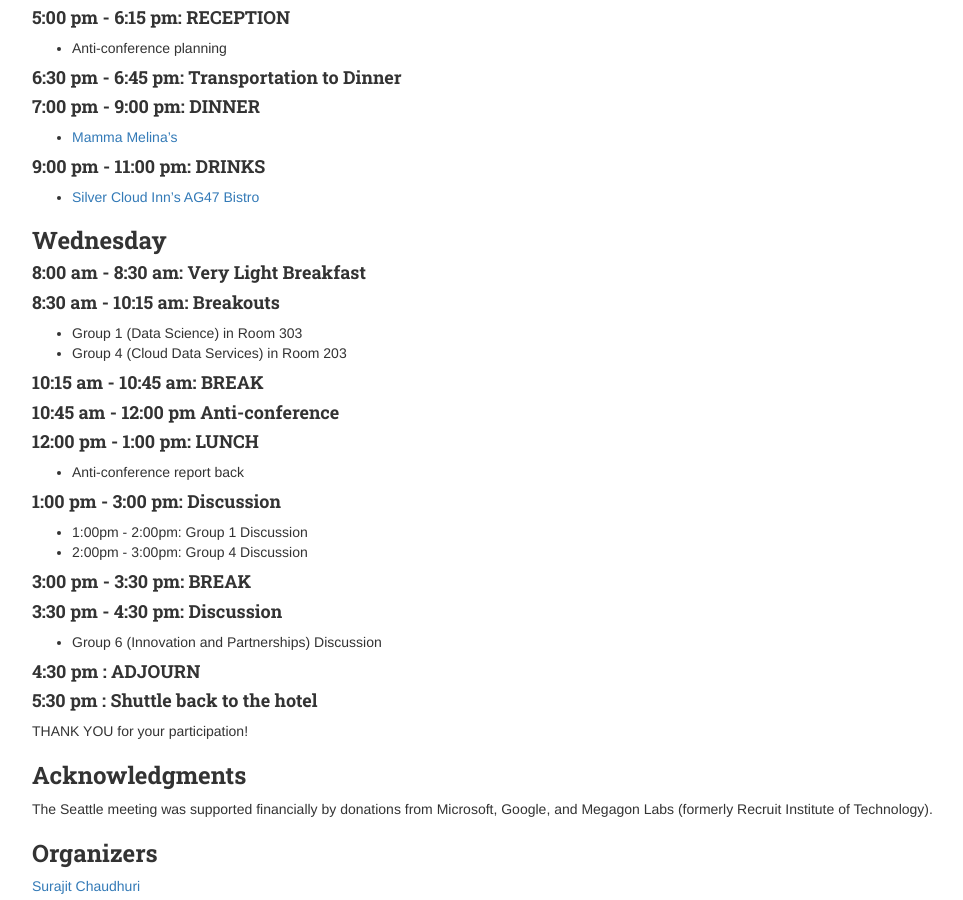
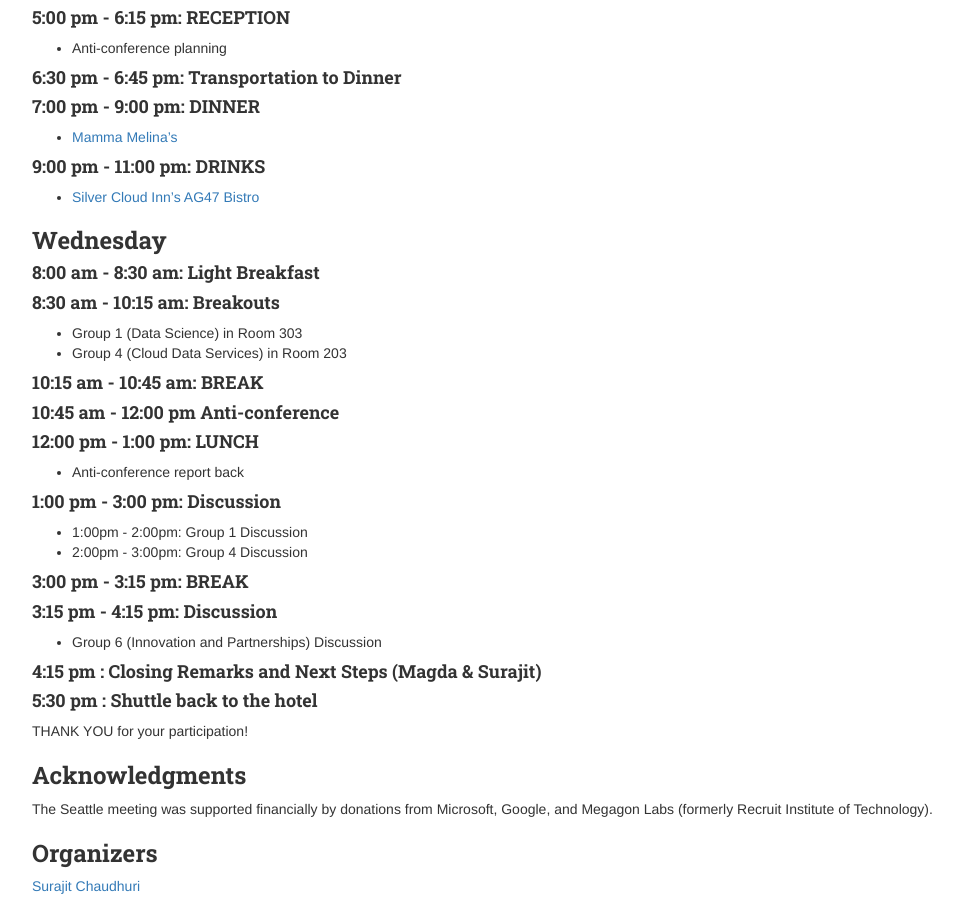
Before and after one commit to uwdb/website, a Jekyll site: the page built from events/other/2018/database_self_assessment_2018.markdown, in a window 1280 px wide and 900 px high, scrolled down 1629 px. Shown: the whole window, without its empty margins (123-1086 px from the left). Built offline with Jekyll 4.4.1, drawn with Linux system fonts in a browser that asks for light colours; nearby versions of some CDN libraries; some of the changed text lies outside the part shown.

Commit message:
Update database_self_assessment_2018.markdown

```diff
--- a/events/other/2018/database_self_assessment_2018.markdown
+++ b/events/other/2018/database_self_assessment_2018.markdown
@@ -54,7 +54,7 @@
 
 ### **Tuesday**
 
-#### 8:00 am - 8:30 am:  Very Light Breakfast
+#### 8:00 am - 8:30 am:  Light Breakfast
 
 #### 8:30 am - 10:15 am:  Invited Talks
 - 8:30am - 8:40am: Welcome Remarks (Magda and Surajit)
@@ -93,7 +93,7 @@
 
 ### **Wednesday**
 
-#### 8:00 am - 8:30 am:  Very Light Breakfast
+#### 8:00 am - 8:30 am:  Light Breakfast
 
 #### 8:30 am - 10:15 am: Breakouts
 - Group 1 (Data Science) in Room 303
@@ -110,12 +110,12 @@
 - 1:00pm - 2:00pm: Group 1 Discussion
 - 2:00pm - 3:00pm: Group 4 Discussion
 
-#### 3:00 pm - 3:30 pm: BREAK
+#### 3:00 pm - 3:15 pm: BREAK
 
-#### 3:30 pm - 4:30 pm: Discussion
+#### 3:15 pm - 4:15 pm: Discussion
 - Group 6 (Innovation and Partnerships) Discussion
 
-#### 4:30 pm : ADJOURN
+#### 4:15 pm : Closing Remarks and Next Steps (Magda & Surajit)
 
 #### 5:30 pm : Shuttle back to the hotel
 
```
